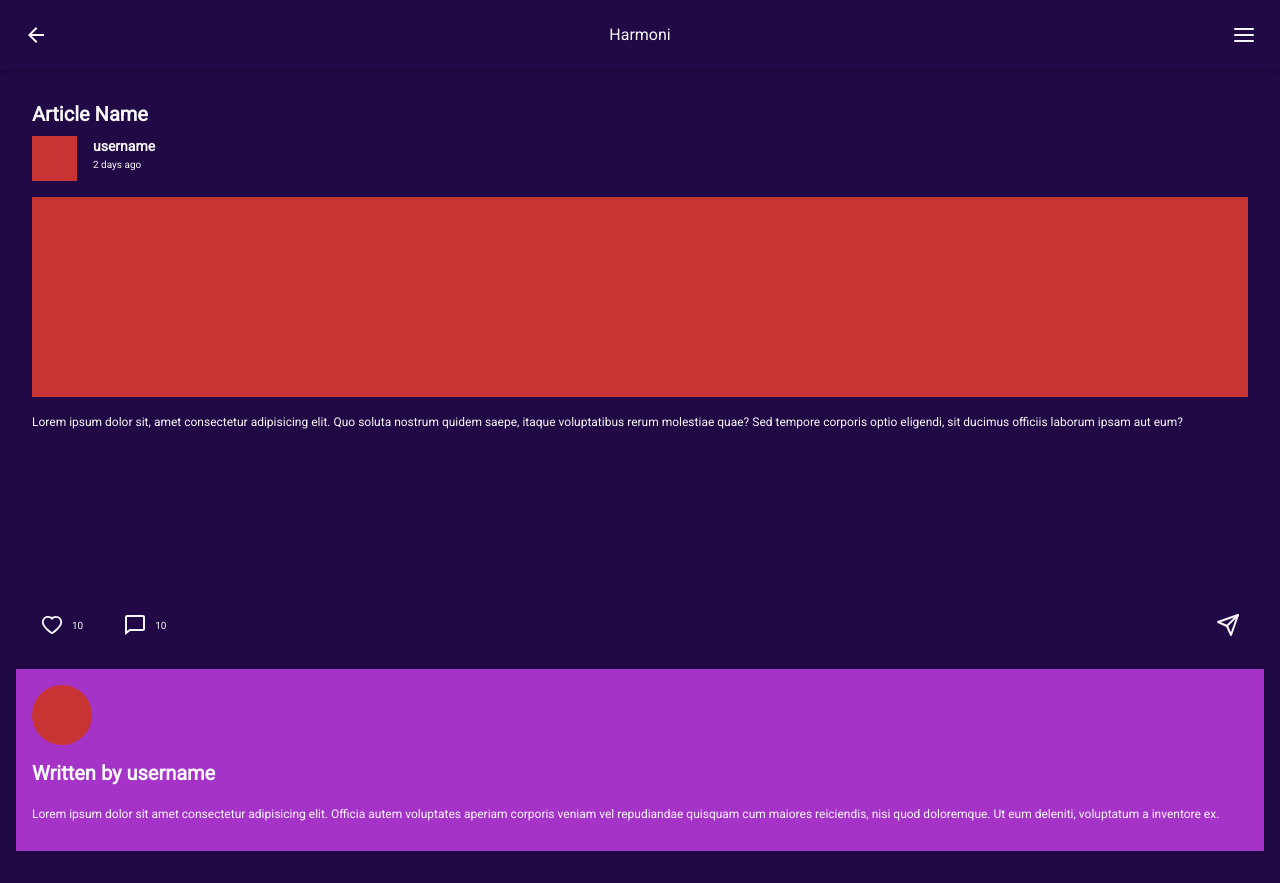
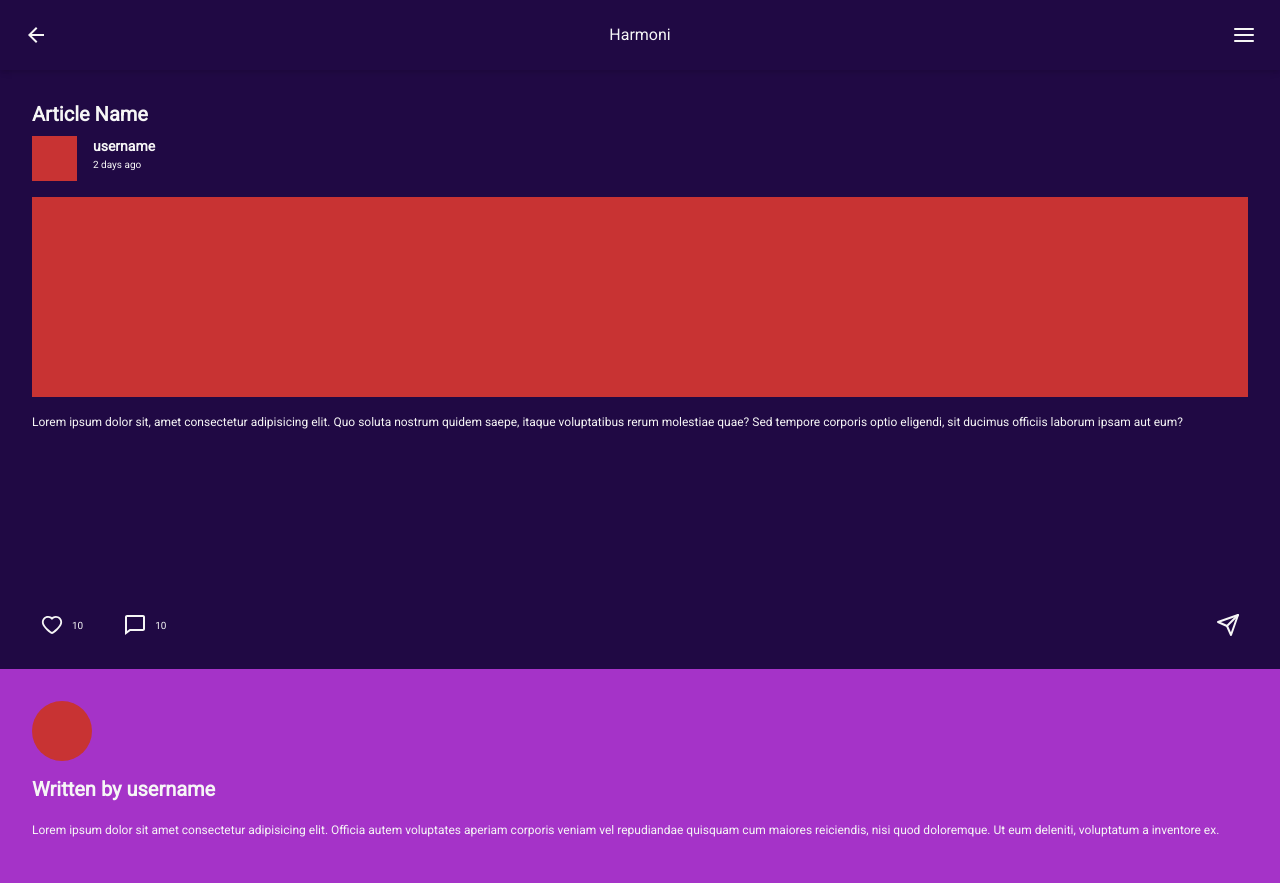
Before and after one commit to CS23-IntegrateProject-1/frontend-integrated, a React (Vite) app: page /article/1 in a window 1280 px wide. Built offline with nearby package versions, Linux system fonts and the light colour scheme.

Commit message:
[EDIT] fix padding

```diff
--- a/src/features/feature11/page/ArticlePage/ArticleFooter.tsx
+++ b/src/features/feature11/page/ArticlePage/ArticleFooter.tsx
@@ -3,7 +3,7 @@ import { TextStyle } from "../../../../theme/TextStyle";
 
 export const ArticleFooter = () => {
   return (
-    <Box p={"1em"} bg={"#A533C8"} mx={"-1em"} mb={"-1em"} bottom={"0"}>
+    <Box p={{base:"1em", md:"2em"}} bg={"#A533C8"} mx={{base:"-1em", md:"-2em"}} mb={{base:"-1em", md:"-2em"}} bottom={"0"}>
       <Box w={"60px"} h={"60px"} mb={"1em"} bg={"red"} rounded={"50%"}></Box>
       <Heading style={TextStyle.h1} mb={"1em"}>
         Written by username
```
Also changed, not shown: src/features/feature11/page/ArticlePage/ArticlePage.tsx (+9 -2 lines).
